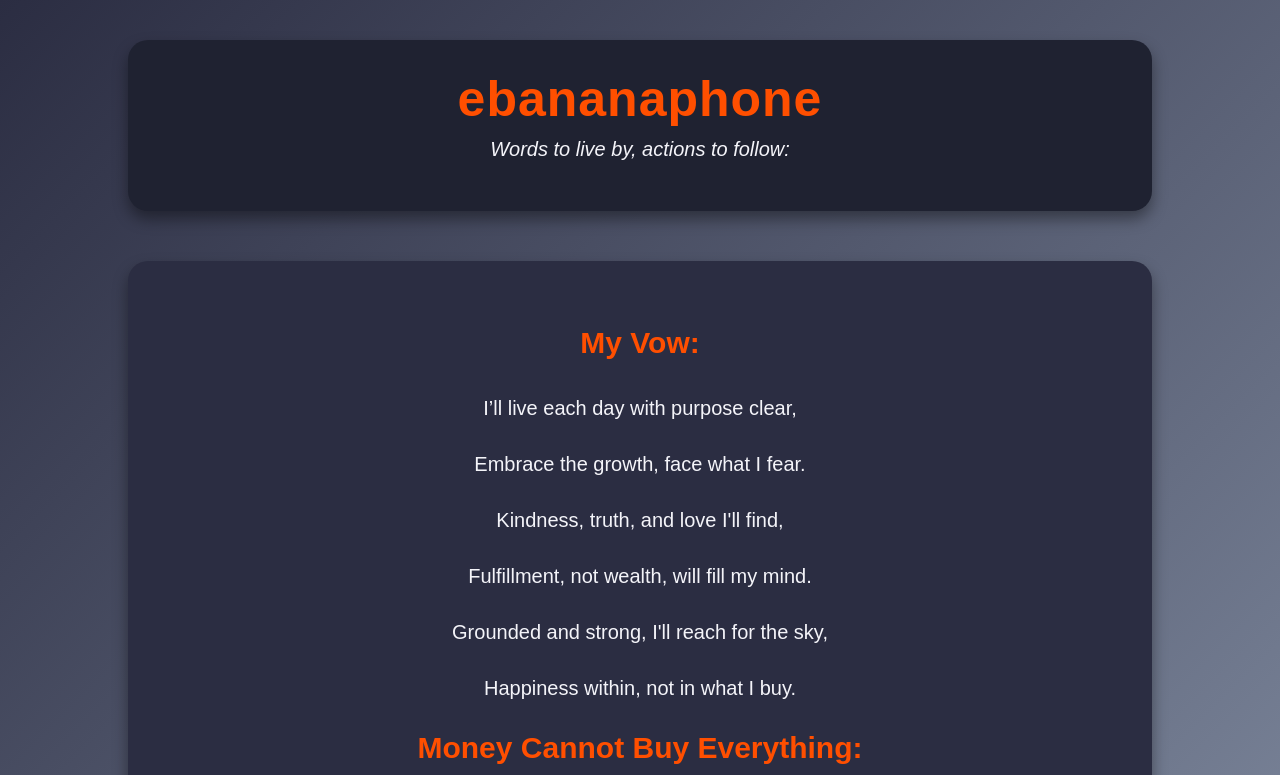
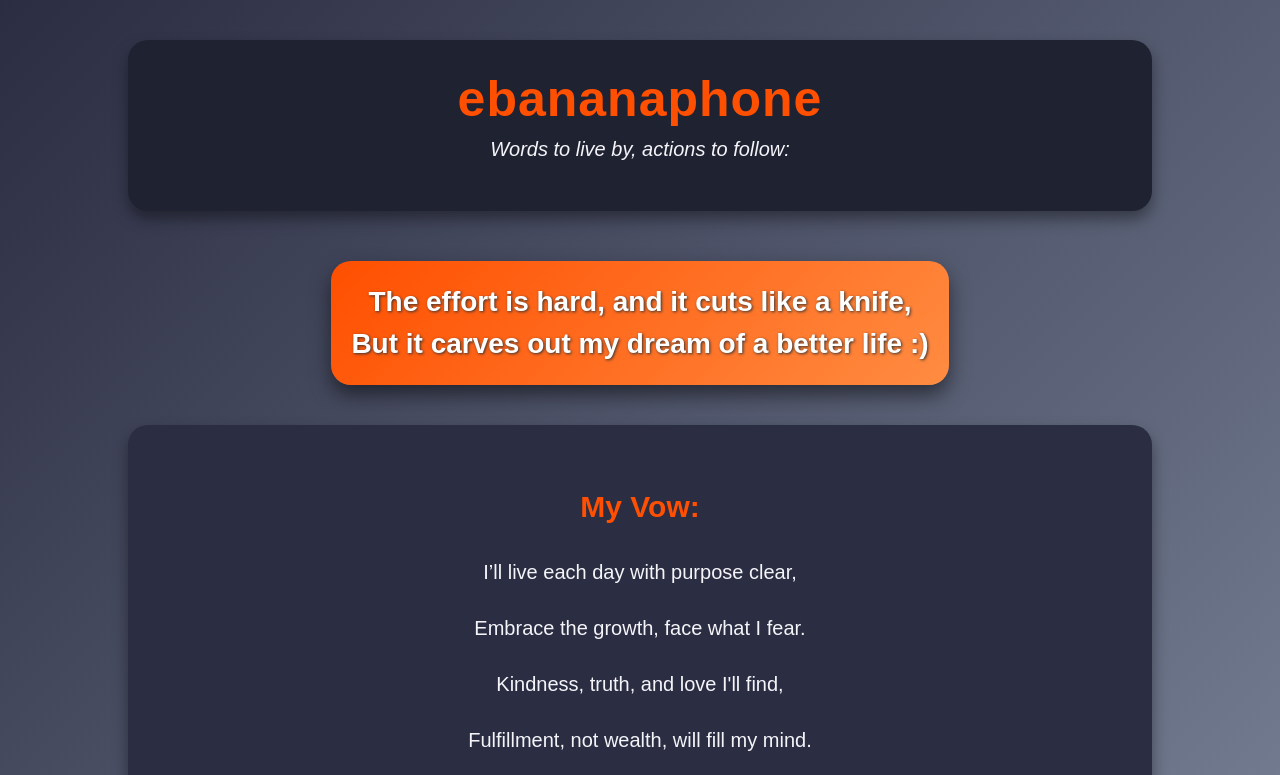
Before and after one commit to ebananaphone/description, a plain HTML site: page index.html in a window 1280 px wide. Shown: the top 775 px of the page. Drawn offline with Linux system fonts and the light colour scheme.

Commit message:
Update index.html
yuhssss

```diff
--- a/index.html
+++ b/index.html
@@ -45,6 +45,21 @@
             margin-top: 10px;
             color: #f4f4f9;
             font-style: italic;
+        }
+
+        /* Highlighted special text */
+        .highlight {
+            font-size: 28px;
+            font-weight: bold;
+            color: #ffffff;
+            padding: 20px;
+            margin-bottom: 40px;
+            border-radius: 20px;
+            background: linear-gradient(135deg, #FF4F00, #FF8C42); /* Highlighted gradient */
+            box-shadow: 0 10px 20px rgba(0, 0, 0, 0.5);
+            text-shadow: 1px 1px 3px #333;
+            display: inline-block;
+            line-height: 1.5;
         }
 
         /* Quote section styling */
@@ -109,6 +124,13 @@
             <p>Words to live by, actions to follow:</p>
         </div>
 
+        <!-- Highlighted Quote -->
+        <div class="highlight">
+            The effort is hard, and it cuts like a knife,<br>
+            But it carves out my dream of a better life&nbsp;:)
+        </div>
+
+
         <!-- Content Section -->
         <div class="content">
             <h2>My Vow:</h2>
@@ -132,7 +154,7 @@
             <h2>Words to Live By:</h2>
             <div class="quote">
                 <p>"The strongest dreams were left to wait,
-                   By the thought: 'I'll do it a bit late"</p>
+                   By the thought: 'I'll do it a bit late'"</p>
 
                 <p>"So don’t dwell on problems; let your actions rise,
                     Be the change you seek, let it reflect in your eyes."</p>
```
